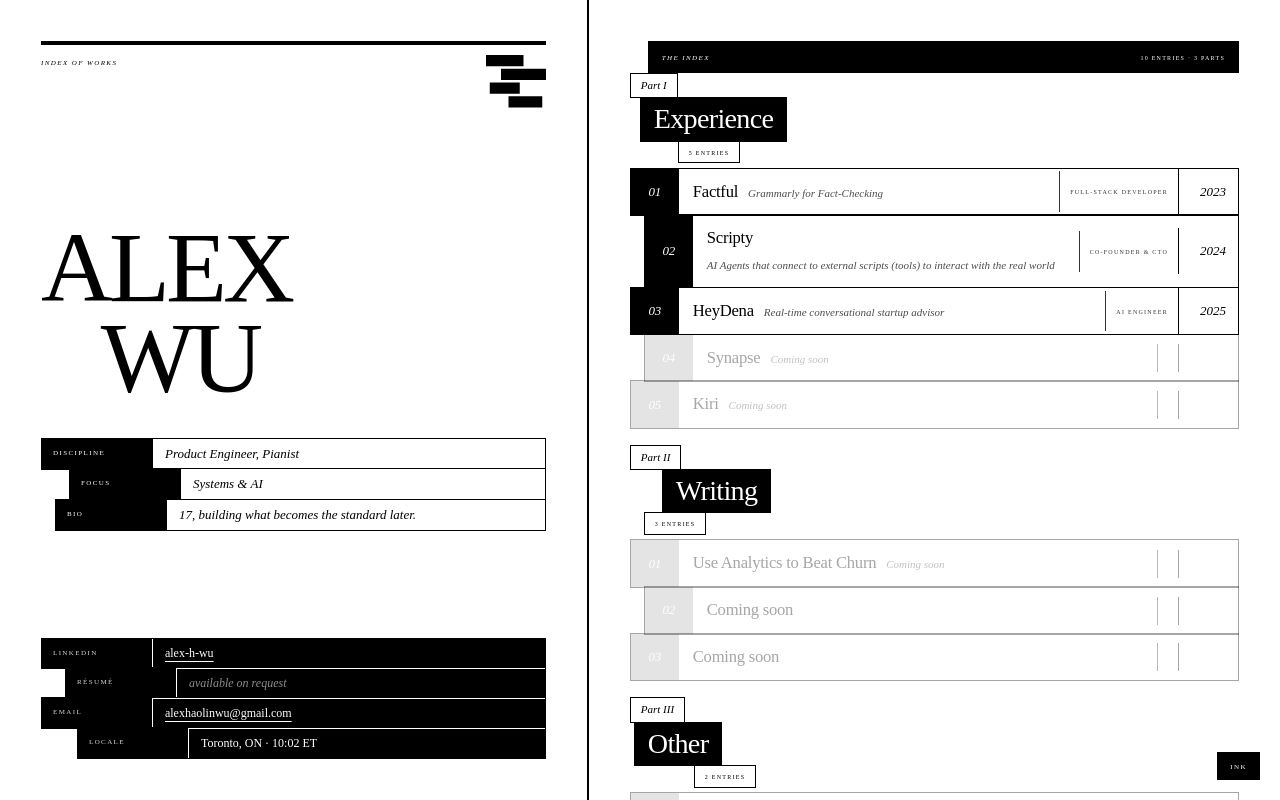
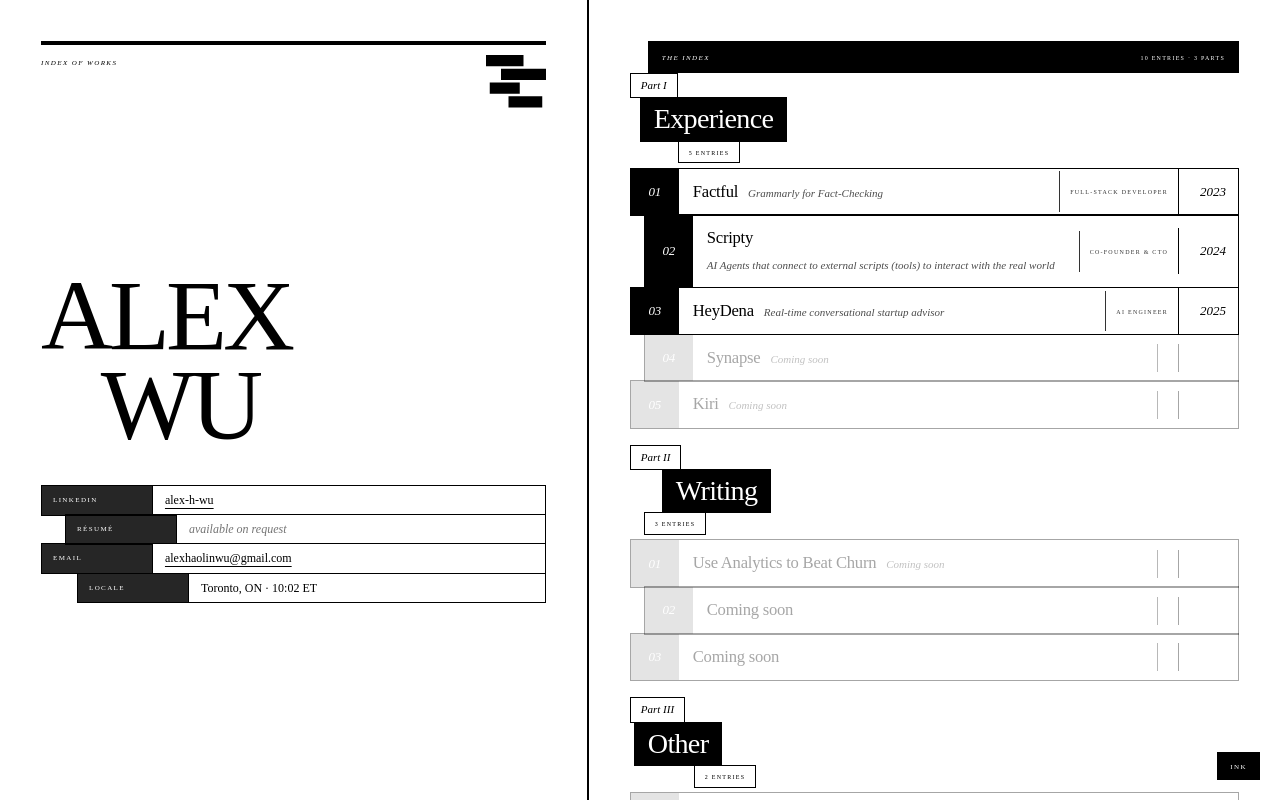
Before and after one commit to Ch33zig/portfolio, a Next.js app: page / in a window 1280 px wide. Shown: the top 800 px of the page. Built offline with nearby package versions, Linux system fonts and the light colour scheme.

Commit message:
Update portfolio.tsx

```diff
--- a/app/portfolio.tsx
+++ b/app/portfolio.tsx
@@ -35,9 +35,9 @@ function Mark() {
   );
 }
 
-/* ─── Definition row (jenga offset) ─────────────────────────────── */
+/* ─── Footer cell (jenga offset) ────────────────────────────────── */
 
-function DefRow({
+function FooterCell({
   label,
   value,
   offset = 0,
@@ -65,6 +65,7 @@ function DefRow({
           color: "var(--bg)",
           padding: "6px 11px",
           fontSize: 10,
+          opacity: 0.85,
         }}
       >
         {label}
@@ -72,61 +73,10 @@ function DefRow({
       <div
         style={{
           padding: "6px 12px",
-          fontStyle: "italic",
-          fontWeight: 400,
-          fontSize: 13,
+          fontSize: 12,
           borderLeft: "1.5px solid var(--fg)",
           background: "var(--bg)",
           color: "var(--fg)",
-        }}
-      >
-        {value}
-      </div>
-    </motion.div>
-  );
-}
-
-/* ─── Footer cell (jenga offset) ────────────────────────────────── */
-
-function FooterCell({
-  label,
-  value,
-  offset = 0,
-  dark,
-  noTopDivider,
-}: {
-  label: string;
-  value: React.ReactNode;
-  offset?: number;
-  dark?: boolean;
-  noTopDivider?: boolean;
-}) {
-  return (
-    <motion.div
-      style={{
-        display: "grid",
-        gridTemplateColumns: "110px 1fr",
-        marginLeft: offset,
-        border: "1.5px solid var(--fg)",
-        marginTop: -1.5,
-        background: dark ? "var(--fg)" : "var(--bg)",
-        color: dark ? "var(--bg)" : "var(--fg)",
-      }}
-      whileHover={{ x: dark ? -4 : 4 }}
-      transition={{ duration: 0.2, ease: "easeOut" }}
-    >
-      <div
-        className="smcp"
-        style={{ padding: "5px 11px", fontSize: 10, opacity: 0.85 }}
-      >
-        {label}
-      </div>
-      <div
-        style={{
-          padding: "5px 12px",
-          fontSize: 12,
-          borderLeft: dark ? "1.5px solid var(--bg)" : "1.5px solid var(--fg)",
-          borderTop: dark && !noTopDivider ? "1.5px solid var(--bg)" : "none",
         }}
       >
         {value}
@@ -240,48 +190,19 @@ function LeftColumn() {
           animate={{ opacity: 1, y: 0 }}
           transition={{ duration: 0.5, delay: 0.3, ease: [0.4, 0, 0.2, 1] }}
         >
-          <DefRow
-            label="Discipline"
-            value="Product Engineer, Pianist"
-            offset={0}
-          />
-          <DefRow label="Focus" value="Systems & AI" offset={28} />
-          <DefRow
-            label="Bio"
-            value="17, building what becomes the standard later."
-            offset={14}
-          />
-        </motion.div>
-      </div>
-
-      {/* Footer */}
-      <motion.footer
-        style={{
-          fontSize: 13,
-          lineHeight: 1.55,
-          display: "flex",
-          flexDirection: "column",
-          gap: 0,
-        }}
-        initial={{ opacity: 0, y: 16 }}
-        animate={{ opacity: 1, y: 0 }}
-        transition={{ duration: 0.5, delay: 0.45, ease: [0.4, 0, 0.2, 1] }}
-      >
           <FooterCell
-          noTopDivider
             label="LinkedIn"
             value={
               <a
                 href="https://www.linkedin.com/in/alex-h-wu/"
                 target="_blank"
                 rel="noopener noreferrer"
-              style={{ color: "var(--bg)" }}
+                style={{ color: "var(--fg)" }}
               >
                 alex-h-wu
               </a>
             }
             offset={0}
-          dark
           />
           <FooterCell
             label="Résumé"
@@ -291,20 +212,18 @@ function LeftColumn() {
               </span>
             }
             offset={24}
-          dark
           />
           <FooterCell
             label="Email"
             value={
               <a
                 href="mailto:alexhaolinwu@gmail.com"
-              style={{ color: "var(--bg)" }}
+                style={{ color: "var(--fg)" }}
               >
                 alexhaolinwu@gmail.com
               </a>
             }
             offset={0}
-          dark
           />
           <FooterCell
             label="Locale"
@@ -315,9 +234,9 @@ function LeftColumn() {
               </span>
             }
             offset={36}
-          dark
           />
-      </motion.footer>
+        </motion.div>
+      </div>
     </aside>
   );
 }
```
Lines whose indentation alone changed are shown as unchanged.
